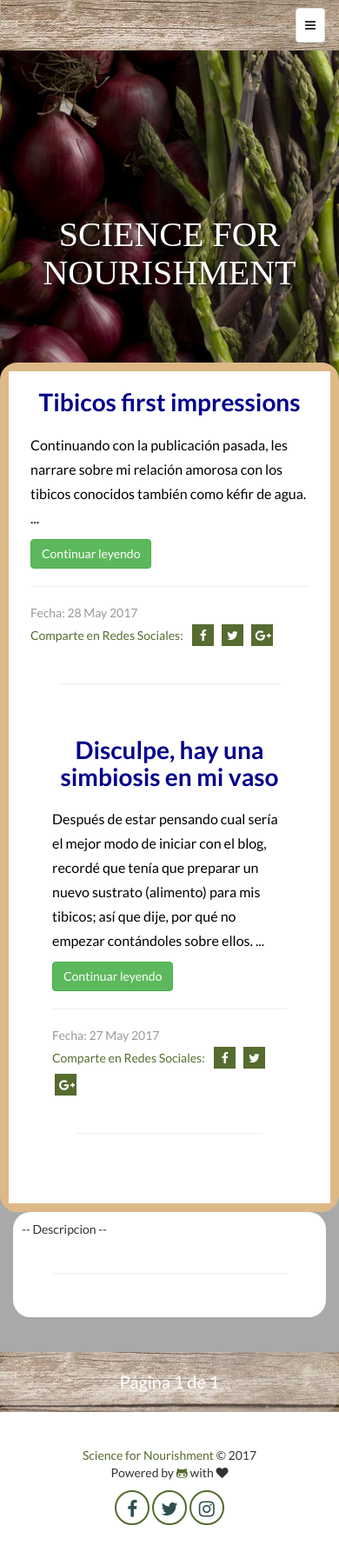
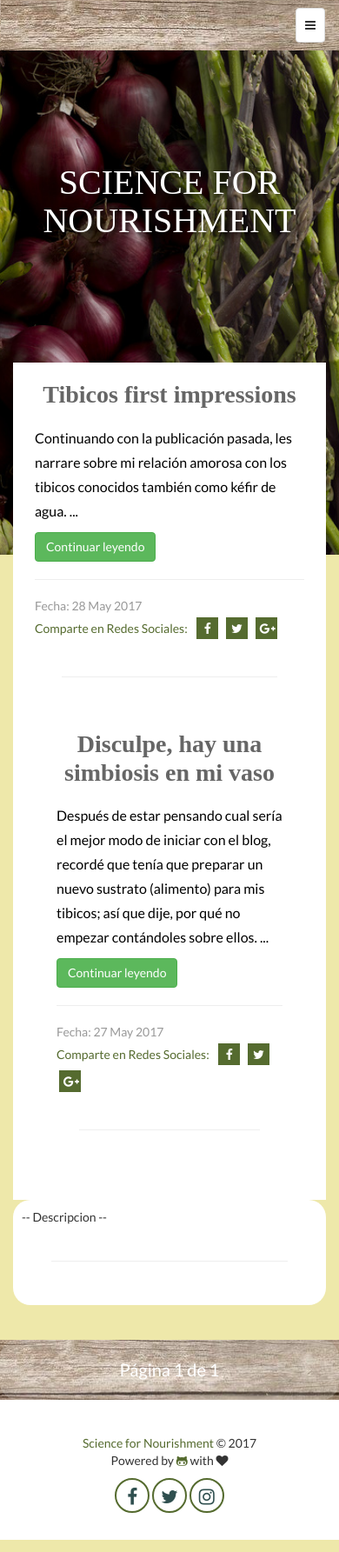
Before and after one commit to ScienceforNourishment/ScienceforNourishment.github.io, a Jekyll site: the page built from index.html, in a window 390 px wide. Shown: the whole page at 87% size. Built offline with Jekyll 4.4.1, drawn with Linux system fonts in a browser that asks for light colours; nearby versions of some CDN libraries; some web fonts are replaced; the list of posts is cut into pages by our own code.

Commit message:
Visual changes

```diff
--- a/index.html
+++ b/index.html
@@ -7,7 +7,7 @@
         <div class="row">
             <div class="col-md-12">
                 <div class="coverpost logo-text" style="background-image: url('/assets/background.jpg')">
-                    <br><br><br><h1>Science for Nourishment</h1><br>
+                        <h1>Science for Nourishment</h1><br>
                     <h2 class="hidden-xs hidden-sm">Blog acerca de fermentos y otras cosas</h2>
                 </div>
             </div>
@@ -18,7 +18,7 @@
 <div class="content-wrap">
     <div class="container">
         <div class="row">
-            <section class="col-md-8 posts border" itemscope itemtype="http://schema.org/Blog">
+            <section class="col-md-8 posts" itemscope itemtype="http://schema.org/Blog">
                 {% for post in paginator.posts %}
                 <article class="post object" itemprop="blogPosts" itemscope itemtype="http://schema.org/BlogPosting">
                     <meta itemprop="name" content="{{post.title}}"/>
@@ -26,9 +26,6 @@
                     <div class="post-header">
                         <div class="post-title">
                             <h2 itemprop="headline"><a href="{{post.url}}">{{post.title}}</a></h2>
-                        </div>
-                        <div class="post-date hidden-sm hidden-xs">
-                            <span title="{{post.date | date:"%Y" }}">{{post.date | date:"%d"}}</span>{{post.date | date:"%b"}}
                         </div>
                     </div>
                     <div class="post-content">
```
Also changed, not shown: assets/css/all.css.
